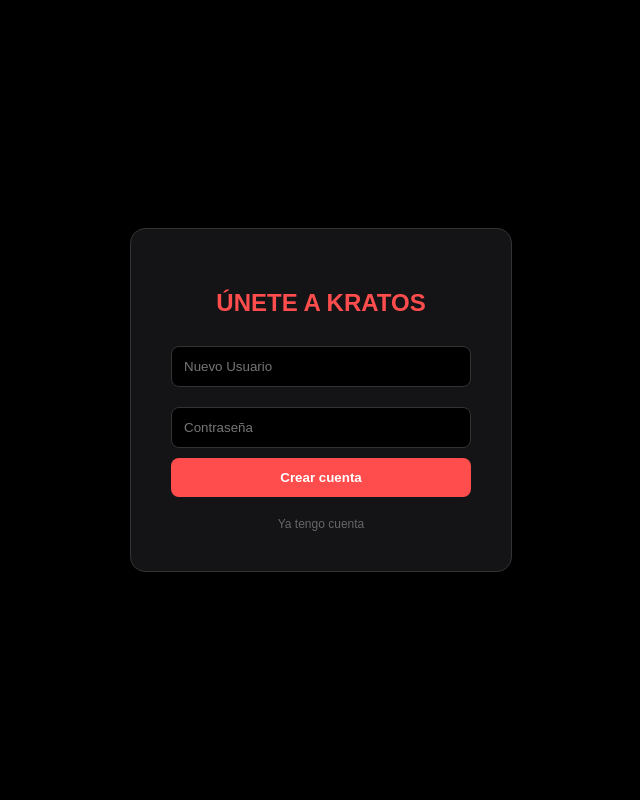
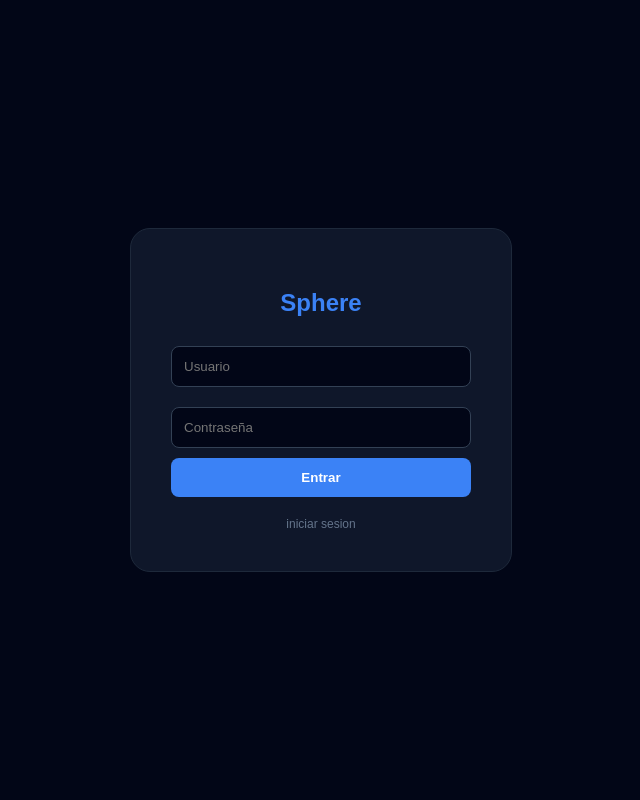
Before and after one commit to shadow345340/chat-oficial-de-shadow, a Flask app: page /register in a window 1280 px wide. Shown: the whole page, without its empty margins (319-959 px from the left). Run offline with Flask 3, Linux system fonts and the light colour scheme.

Commit message:
Update register.html

```diff
--- a/templates/register.html
+++ b/templates/register.html
@@ -2,24 +2,28 @@
 <html>
 <head>
     <meta name="viewport" content="width=device-width, initial-scale=1.0">
-    <title>Kratos | Registro</title>
+    <meta name="robots" content="noindex, nofollow">
+    <title>Sphere | Register</title>
     <style>
-        /* Mismo CSS que Login */
-        body { background: #000; color: white; font-family: sans-serif; display: flex; justify-content: center; align-items: center; height: 100vh; margin: 0; }
-        .box { background: #141417; padding: 40px; border-radius: 15px; width: 300px; text-align: center; border: 1px solid #333; }
-        input { width: 100%; padding: 12px; margin: 10px 0; border-radius: 8px; border: 1px solid #333; background: #000; color: white; box-sizing: border-box; }
-        button { width: 100%; padding: 12px; background: #ff4d4d; border: none; color: white; border-radius: 8px; font-weight: bold; cursor: pointer; }
+        body { background: #020617; color: white; font-family: sans-serif; display: flex; justify-content: center; align-items: center; height: 100vh; margin: 0; }
+        .box { background: #0f172a; padding: 40px; border-radius: 20px; width: 300px; text-align: center; border: 1px solid #1e293b; }
+        .err { color: #f87171; font-size: 14px; margin-bottom: 15px; }
+        input { width: 100%; padding: 12px; margin: 10px 0; border-radius: 8px; border: 1px solid #334155; background: #020617; color: white; box-sizing: border-box; }
+        button { width: 100%; padding: 12px; background: #3b82f6; border: none; color: white; border-radius: 8px; font-weight: bold; cursor: pointer; }
     </style>
 </head>
 <body>
     <div class="box">
-        <h2 style="color:#ff4d4d">ÚNETE A KRATOS</h2>
+        <h2 style="color:#3b82f6">Sphere</h2>
+        {% with messages = get_flashed_messages() %}
+          {% if messages %}<div class="err">{{ messages[0] }}</div>{% endif %}
+        {% endwith %}
         <form method="POST">
-            <input type="text" name="username" placeholder="Nuevo Usuario" required>
+            <input type="text" name="username" placeholder="Usuario" required>
             <input type="password" name="password" placeholder="Contraseña" required>
-            <button type="submit">Crear cuenta</button>
+            <button type="submit">Entrar</button>
         </form>
-        <a href="/login" style="color:#666; font-size:12px; display:block; margin-top:20px; text-decoration:none;">Ya tengo cuenta</a>
+        <a href="/login" style="color:#64748b; font-size:12px; display:block; margin-top:20px; text-decoration:none;">iniciar sesion</a>
     </div>
 </body>
 </html>
```
